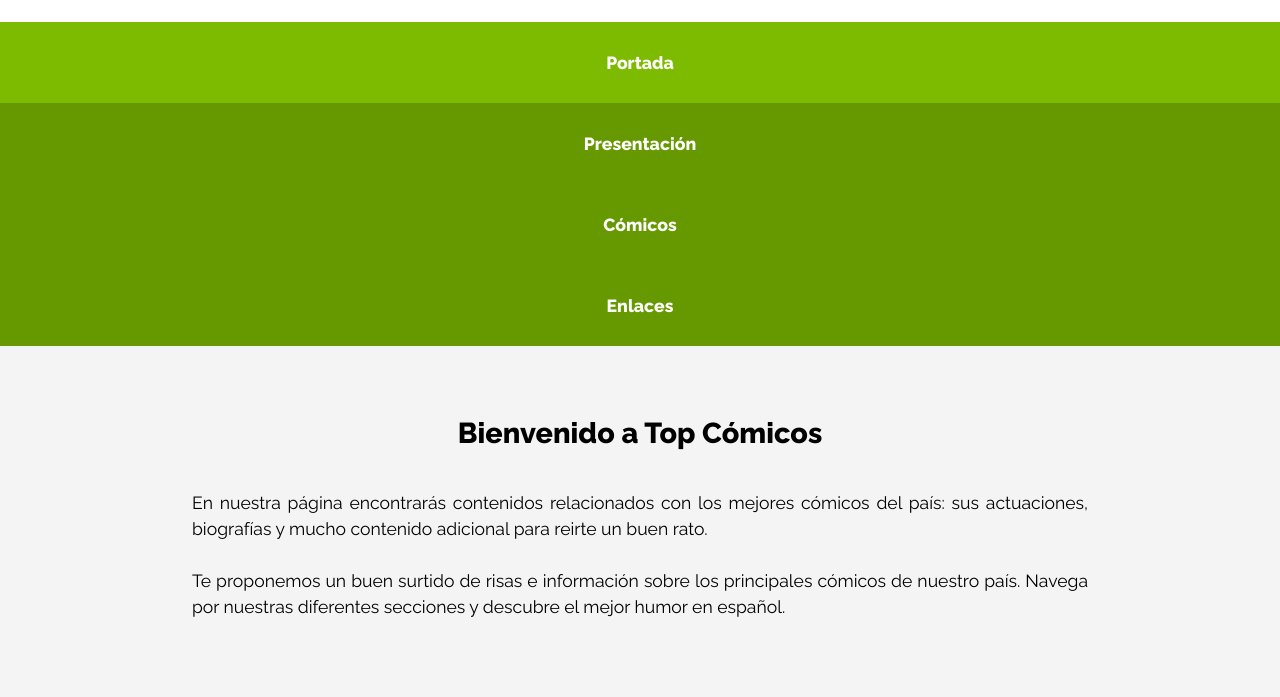
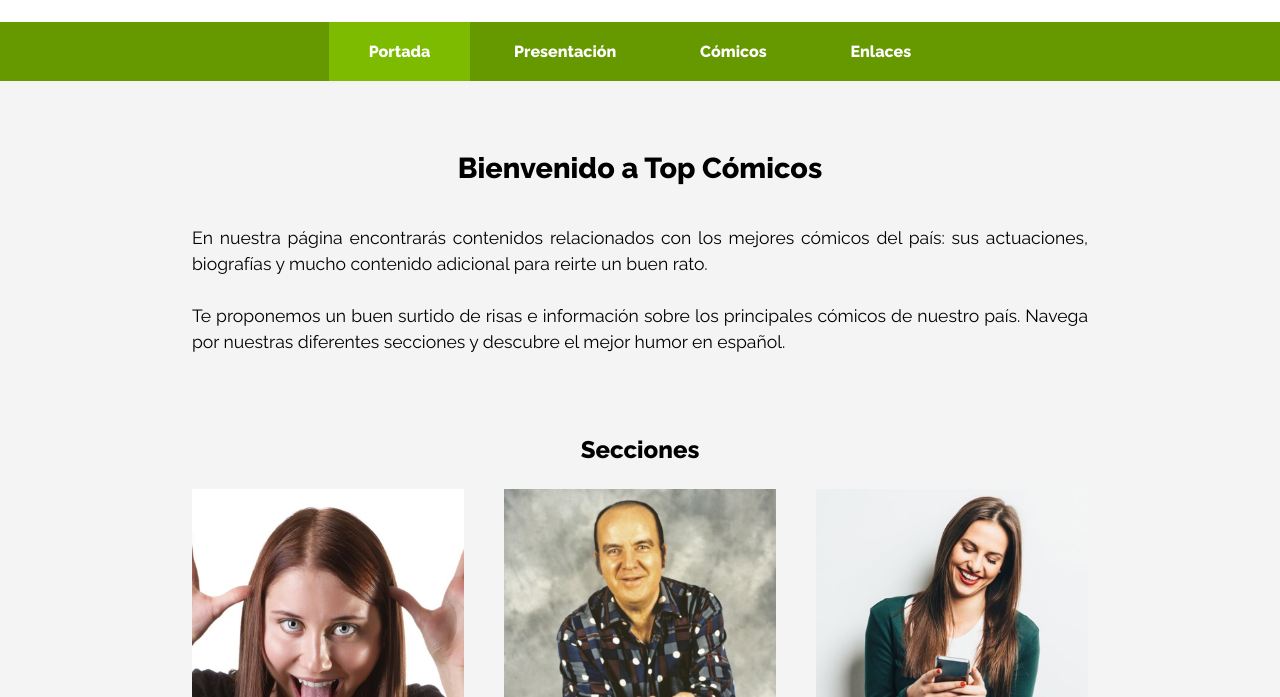
Before and after one commit to PedroAyaUOC/PEC1HTMLI, a website built with Parcel: page src/index.html in a window 1280 px wide. Shown: the part 84-781 px from the top of the page. Built offline with nearby package versions, Linux system fonts and the light colour scheme.

```diff
--- a/src/css/global.css
+++ b/src/css/global.css
@@ -69,11 +69,6 @@
 	padding: 15px 0 0 0;
 }
 
-@media screen and (max-width: 600px), screen and (orientation: portrait){
-	header{text-align: center;}
-
-}
-
 
 #logo {
 	font-weight: 800;
@@ -97,7 +92,7 @@
 #mainMenu ul{
 	list-style: none;
 	font-weight: bold;
-	font-size: 1.1rem;
+	font-size: 1rem;
 	margin: 0;
     padding: 0;
 }
@@ -110,10 +105,19 @@
 	background-color: #7cbb00;
 }
 
+@media screen and (min-width: 600px) and (orientation: landscape){
+	#mainMenu li{
+		display: inline-block;
+		padding: 20px 15px !important;
+	}
+}
+
 
 
 @media screen and (max-width: 600px), screen and (orientation: portrait){
-	#mainMenu li a{
+	header{text-align: center;}
+
+    #mainMenu li a{
         padding: 15px 15px !important;
     }
 
```
Also changed, not shown: 2 other files.
